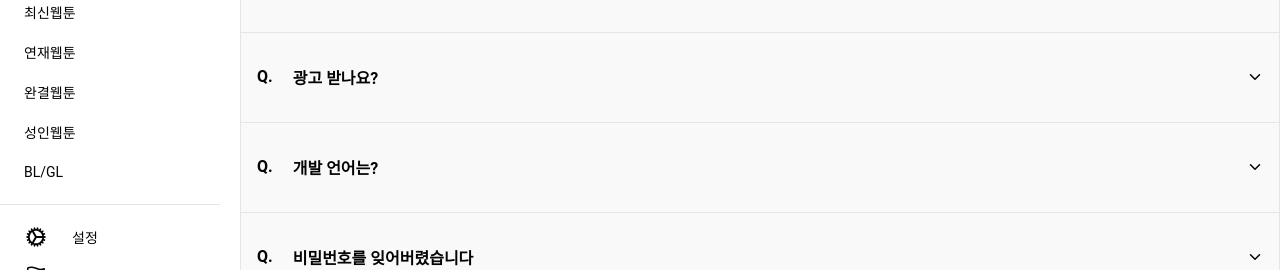
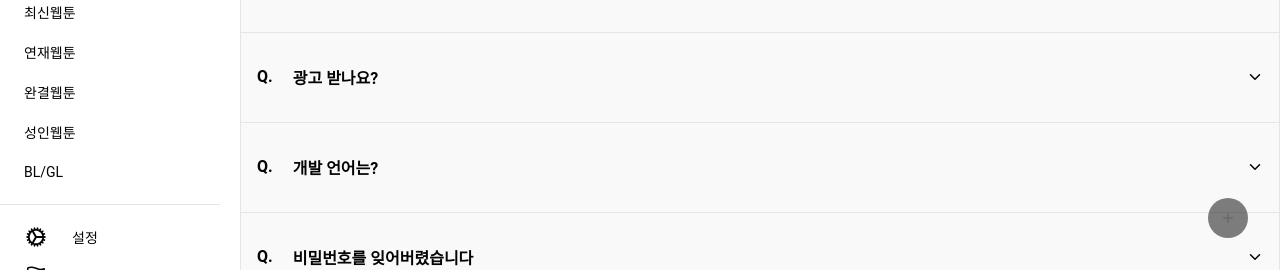
Before and after one commit to DynePark9111/webtoonsCombined, a Next.js app: page /customerservice in a window 1280 px wide. Shown: the part 530-800 px from the top of the page. Built offline with nearby package versions, Linux system fonts and the light colour scheme.

Commit message:
feat: RemoteBtn

```diff
--- a/components/Layout/Layout.tsx
+++ b/components/Layout/Layout.tsx
@@ -5,6 +5,7 @@ import Navbar from "./Navbar";
 import styles from "../../styles/Layout/Layout.module.scss";
 import Notification from "./Notification";
 import { darkmodeContext } from "../../context/darkmodeContext";
+import RemoteBtn from "./RemoteBtn";
 
 type T = {
   children: ReactNode;
@@ -22,6 +23,7 @@ const Layout: NextPage<T> = ({ children }) => {
         {children}
       </div>
       <Notification />
+      <RemoteBtn />
     </div>
   );
 };
--- /dev/null
+++ b/components/Layout/RemoteBtn.tsx
@@ -0,0 +1,49 @@
+import type { NextPage } from "next";
+import Link from "next/link";
+import { useState } from "react";
+import {
+  IoAddOutline,
+  IoChevronDownOutline,
+  IoChevronUpOutline,
+  IoHomeOutline,
+} from "react-icons/io5";
+import styles from "../../styles/Layout/RemoteBtn.module.scss";
+
+const RemoteBtn: NextPage = () => {
+  const [showHover, setShowHover] = useState(false);
+
+  const scrollTop = () => {
+    window.scrollTo({ top: 0, behavior: "smooth" });
+  };
+  const scrollBottom = () => {
+    window.scrollTo({ top: 99999, behavior: "smooth" });
+  };
+  return (
+    <div className={styles.RemoteBtn}>
+      <div
+        className={styles.buttons}
+        id={showHover ? styles.show : styles.hidden}
+      >
+        <button onClick={scrollTop}>
+          <IoChevronUpOutline />
+        </button>
+        <Link href="/">
+          <button>
+            <IoHomeOutline />
+          </button>
+        </Link>
+        <button onClick={scrollBottom}>
+          <IoChevronDownOutline />
+        </button>
+      </div>
+      <button
+        className={showHover ? `${styles.plus}` : ""}
+        onClick={() => setShowHover((prev) => !prev)}
+      >
+        <IoAddOutline />
+      </button>
+    </div>
+  );
+};
+
+export default RemoteBtn;
--- /dev/null
+++ b/styles/Layout/RemoteBtn.module.scss
@@ -0,0 +1,44 @@
+@use "../global" as *;
+
+.RemoteBtn {
+  position: fixed;
+  bottom: 2rem;
+  right: 2rem;
+  .buttons {
+    display: flex;
+    flex-direction: column;
+    transition: opacity 300ms;
+    & #show {
+      opacity: 1;
+    }
+    &#hidden {
+      opacity: 0;
+      pointer-events: none;
+    }
+  }
+  svg {
+    width: 1rem;
+    height: 1rem;
+  }
+  .plus {
+    transform: rotate(45deg);
+  }
+  button {
+    display: flex;
+    justify-content: center;
+    align-items: center;
+    border: none;
+    cursor: pointer;
+    transition: transform 200ms, background-color 200ms;
+    margin: 2px 0 0 0;
+    color: var(--tx2);
+    font-weight: bold;
+    background-color: rgba(0, 0, 0, 0.5);
+    width: 2.5rem;
+    height: 2.5rem;
+    border-radius: 100%;
+    &:hover {
+      background-color: rgba(0, 0, 0, 0.7);
+    }
+  }
+}
```
